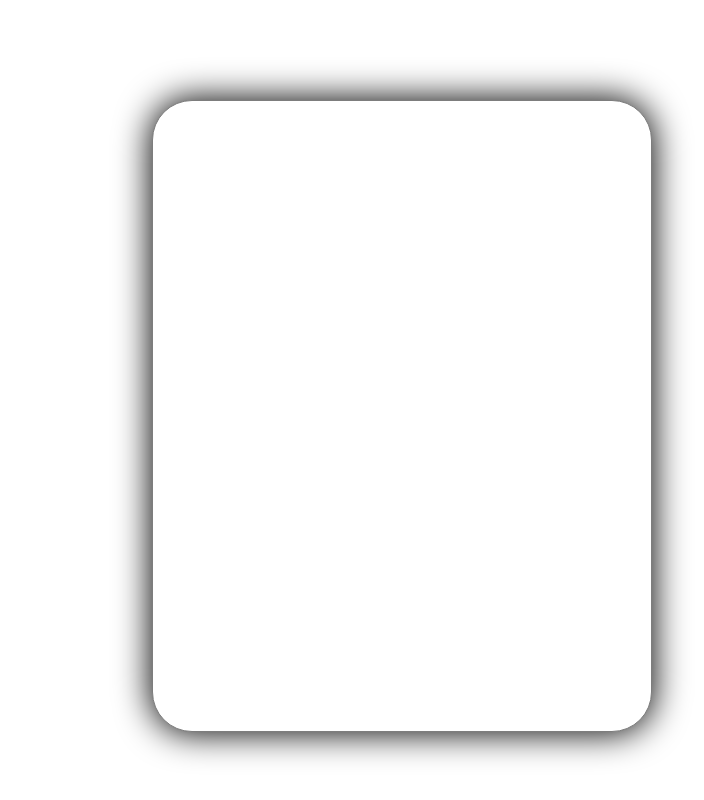
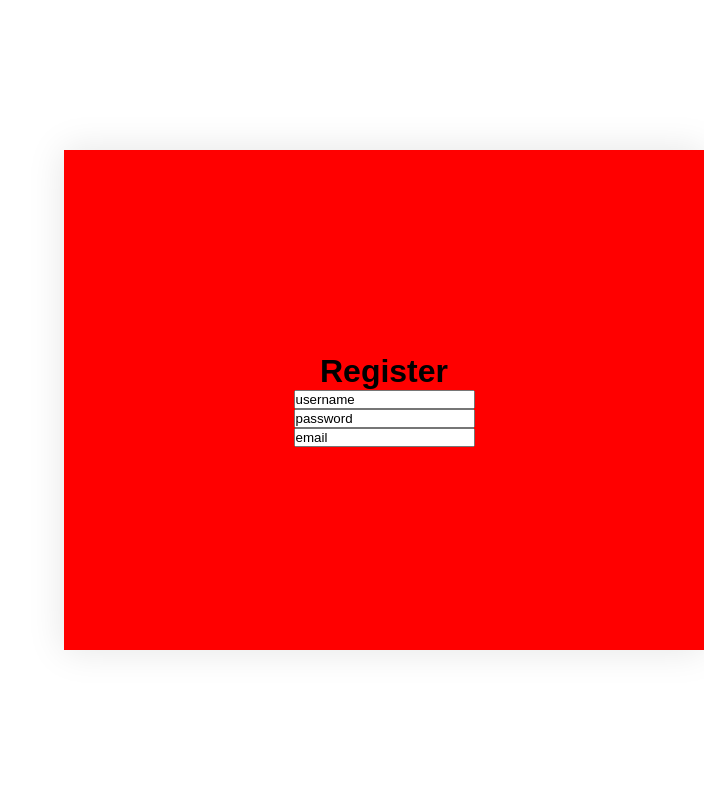
Before and after one commit to Thnnathat/BankWeb, a PHP site: page /register.html in a window 1280 px wide; the page is wider, and only the part inside the window is pictured. Shown: that part, without its empty margins (576-1280 px from the left). Run offline with PHP 8.4, Linux system fonts and the light colour scheme; some web fonts are replaced.

Commit message:
edit register

```diff
--- a/register.html
+++ b/register.html
@@ -11,6 +11,9 @@
 
 <body>
     <div class="srceen">
+        <div class="image">
+
+        </div>
         <div class="infometion-conner">
             <div class="title">
                 <h1>
--- a/styles/register_style.css
+++ b/styles/register_style.css
@@ -7,12 +7,47 @@
     font-family: 'Signika Negative', sans-serif;
 }
 
+body {
+    width: 100vw;
+    height: 100vh;
+}
 .srceen {
-    max-width: 1280;
-    margin: 0 auto;
+    display: flex;
+    justify-content: center;
+    align-items: center;
+    width: 100%;
+    height: 100%;
+}
+
+.image {
+    width: 50%;
+    height: 100%;
+}
+
+.infomation-container {
+    display: flex;
+    flex-direction: column;
+    justify-content: center;
+    align-items: center;
+}
+
+form {
+    display: flex;
+    flex-direction: column;
 }
 
 .infometion-conner {
+    display: flex;
+    justify-content: center;
+    align-items: center;
+    flex-direction: column;
+    box-shadow: 0px 0px 35px 1px rgba(0,0,0,0.1);
+    background-color: red;
+    width: 50%;
+    height: 500px;
+}
+
+/* .infometion-conner {
     position: absolute;
     width: 500px;
     height: 632px;
@@ -37,8 +72,6 @@
     font-weight: 700;
     font-size: 24px;
     line-height: 30px;
-    /* identical to box height */
-
 
     color: #000000;
 }
@@ -96,4 +129,4 @@ top: 259px;
     background: #FFFFFF;
     box-shadow: 0px 0px 10px 1px rgba(0, 0, 0, 0.25);
     border-radius: 20px;
-}
+} */
```
